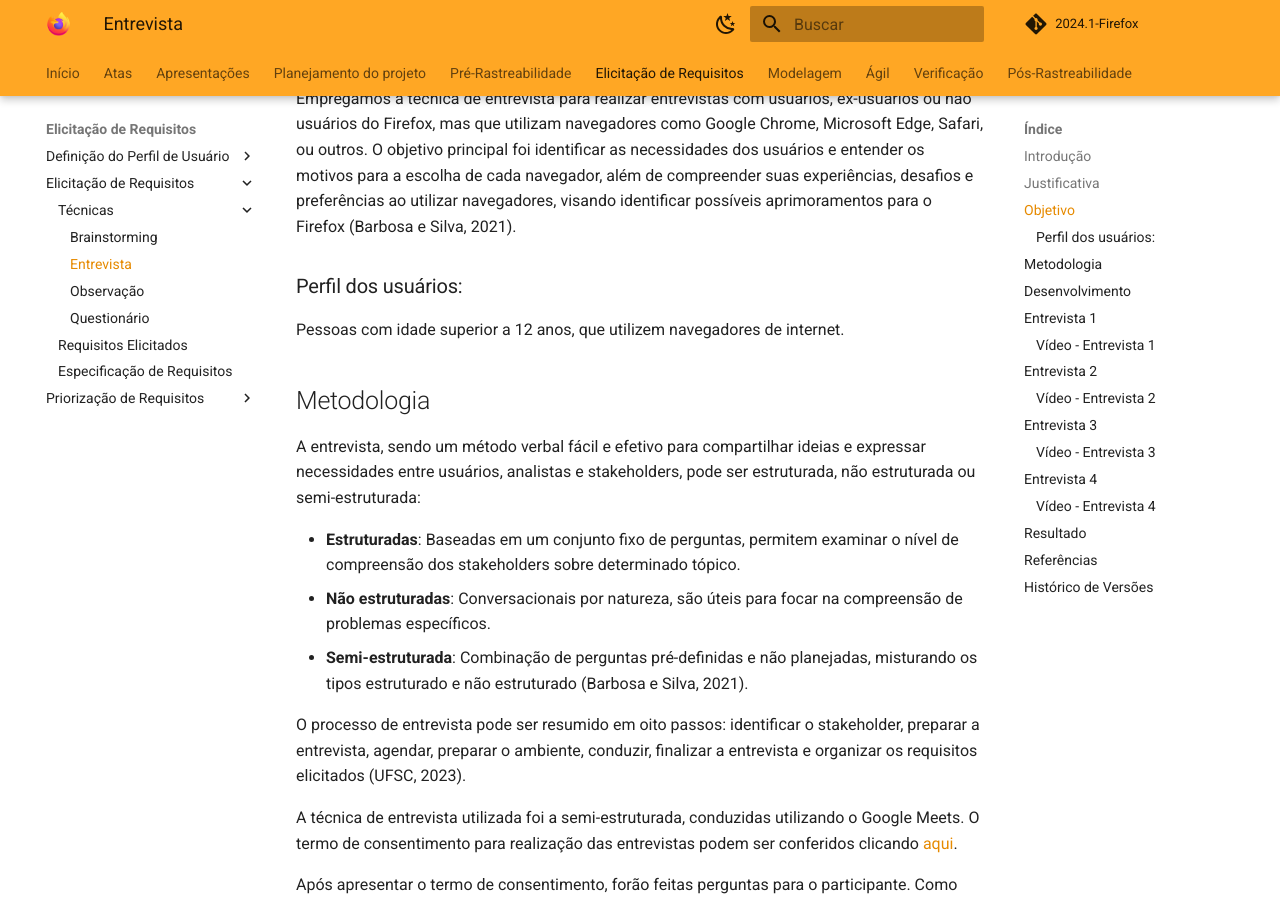
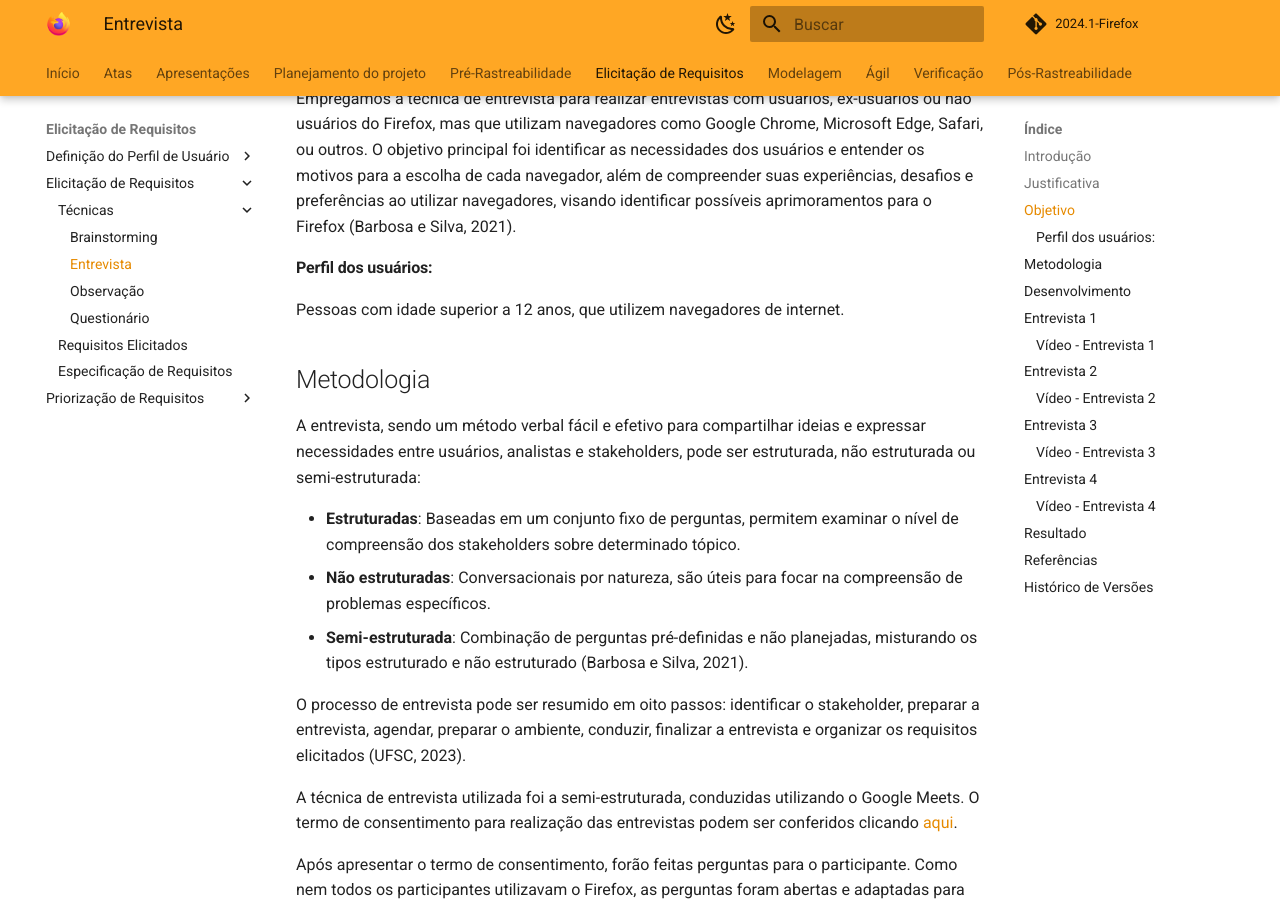
Before and after one commit to martinsglucas/Requisitos-de-Software, an MkDocs documentation site: the page built from docs/elicitacao/tecnicas/entrevista.md, in a window 1280 px wide and 900 px high, scrolled down 682 px. Built offline with MkDocs 1.6.1 and Material for MkDocs 9.7.7, drawn with Linux system fonts in a browser that asks for light colours; comment, search, counter and statistics services are not loaded.

```diff
--- a/docs/elicitacao/tecnicas/entrevista.md
+++ b/docs/elicitacao/tecnicas/entrevista.md
@@ -12,7 +12,7 @@ A entrevista é valiosa para entender as necessidades e expectativas dos usuári
 
 Empregamos a técnica de entrevista para realizar entrevistas com usuários, ex-usuários ou não usuários do Firefox, mas que utilizam navegadores como Google Chrome, Microsoft Edge, Safari, ou outros. O objetivo principal foi identificar as necessidades dos usuários e entender os motivos para a escolha de cada navegador, além de compreender suas experiências, desafios e preferências ao utilizar navegadores, visando identificar possíveis aprimoramentos para o Firefox (Barbosa e Silva, 2021).
 
-### Perfil dos usuários:
+#### Perfil dos usuários:
 Pessoas com idade superior a 12 anos, que utilizem navegadores de internet.
 
 ## Metodologia
```
